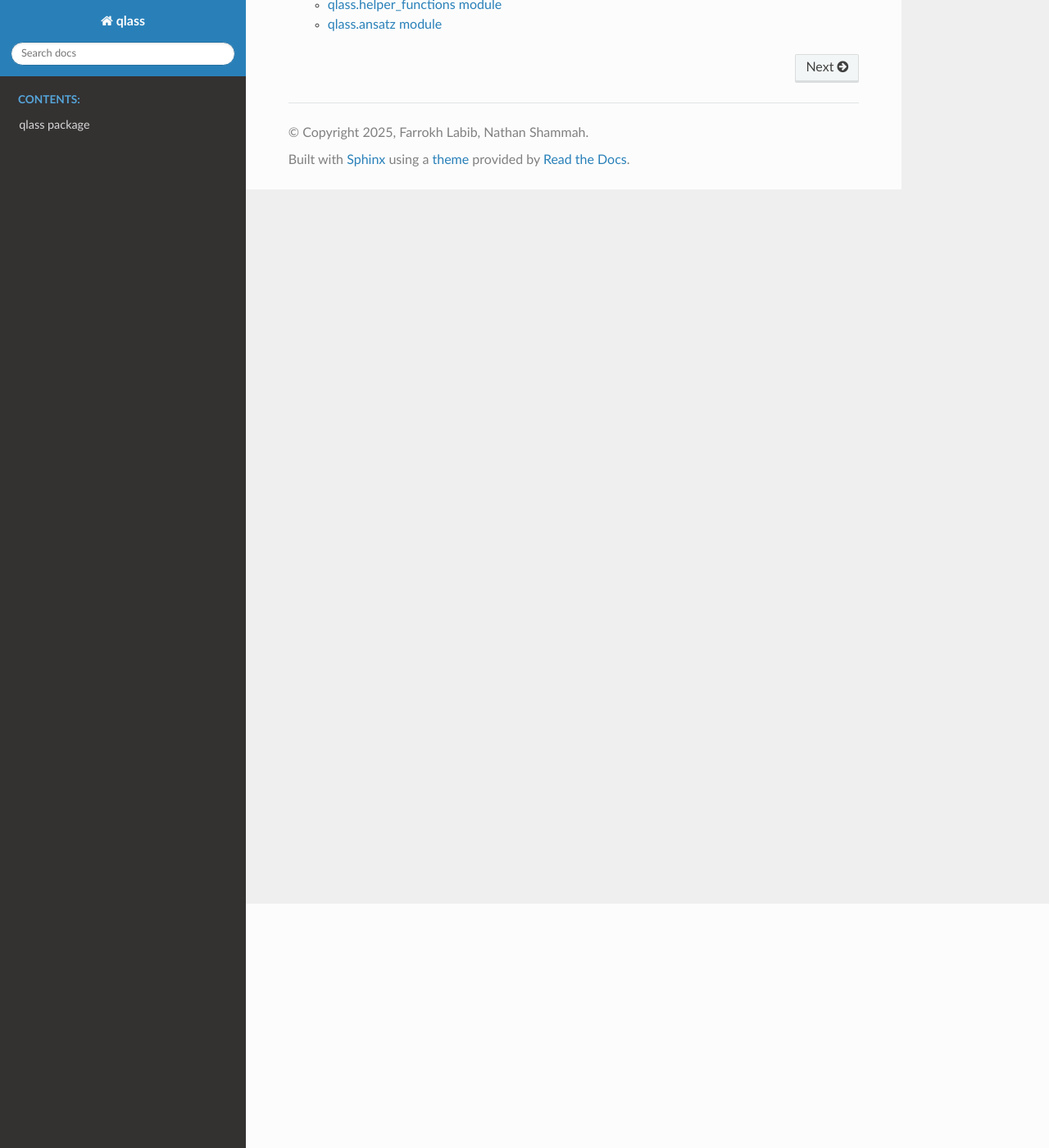
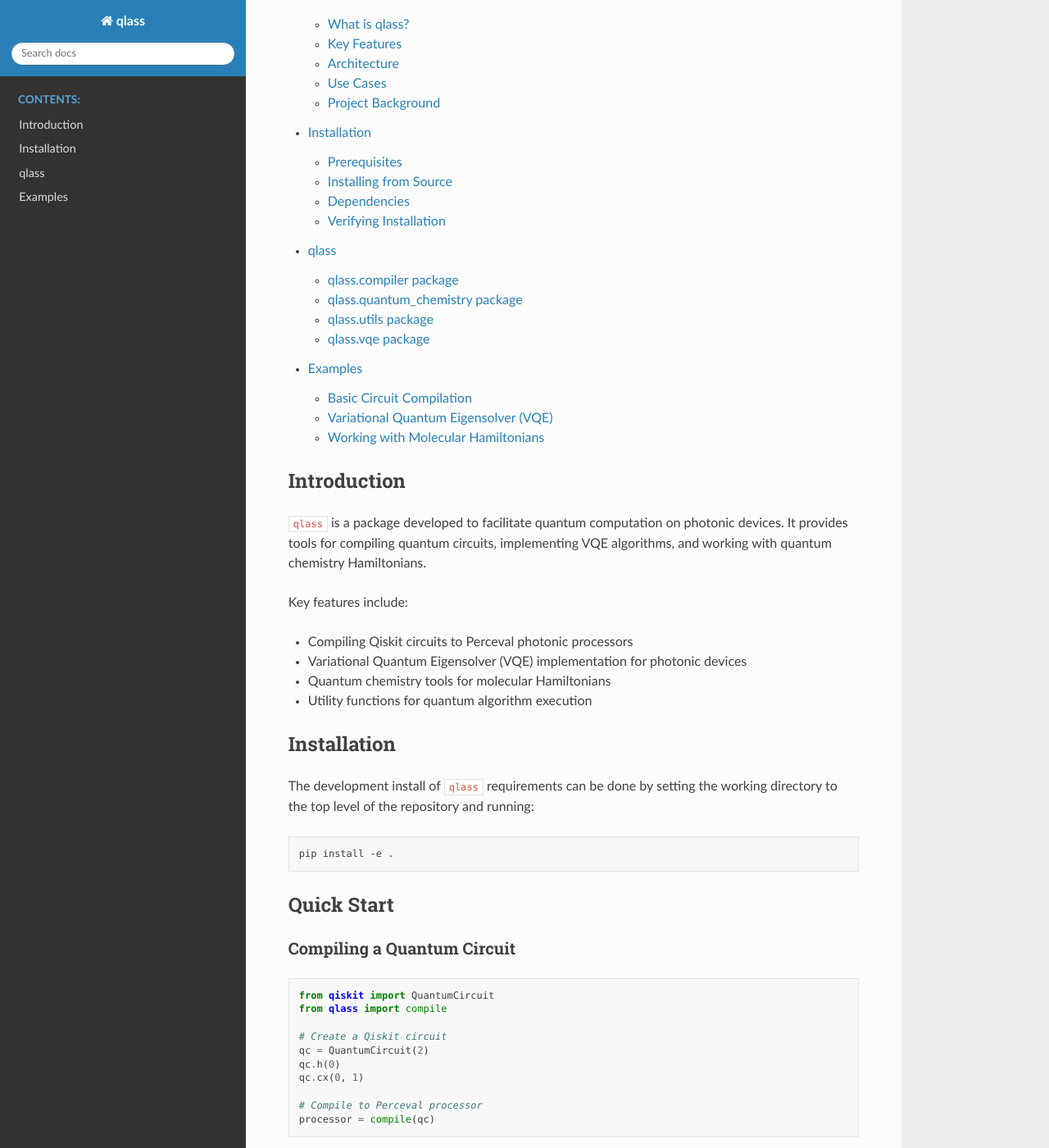
Before and after one commit to unitaryfoundation/qlass, a Sphinx documentation site: the page built from docs/index.rst, in a window 1280 px wide and 1400 px high, scrolled down 298 px. Shown: the whole window at 82% size. Built offline with Sphinx 7.4.7 and the Read the Docs theme 3.1.0, drawn with Linux system fonts in a browser that asks for light colours; some of the changed text lies outside the part shown.

```diff
--- /dev/null
+++ b/docs/examples.rst
@@ -0,0 +1,105 @@
+Examples
+========
+
+This section provides examples of how to use the qlass package for various quantum computing tasks on photonic devices.
+
+Basic Circuit Compilation
+-------------------------
+
+Compiling a quantum circuit from Qiskit to a Perceval processor:
+
+.. code-block:: python
+
+   from qiskit import QuantumCircuit
+   from qlass import compile
+
+   # Create a Qiskit circuit
+   qc = QuantumCircuit(2)
+   qc.h(0)
+   qc.cx(0, 1)
+
+   # Compile to Perceval processor
+   processor = compile(qc)
+
+   # Run the processor using Perceval's Sampler
+   from perceval.algorithm import Sampler
+   sampler = Sampler(processor)
+   results = sampler.samples(1000)
+
+Variational Quantum Eigensolver (VQE)
+-------------------------------------
+
+Implementing VQE to find the ground state energy of a molecule:
+
+.. code-block:: python
+
+   import numpy as np
+   from scipy.optimize import minimize
+   from perceval.algorithm import Sampler
+
+   from qlass.vqe import le_ansatz
+   from qlass.utils import loss_function
+   from qlass.quantum_chemistry import LiH_hamiltonian
+   from qlass.quantum_chemistry import brute_force_minimize
+
+   # Create a molecular Hamiltonian
+   hamiltonian = LiH_hamiltonian(num_electrons=2, num_orbitals=1)
+
+   # Define an executor function that runs the quantum circuit
+   def executor(params, pauli_string):
+       processor = le_ansatz(params, pauli_string)
+       sampler = Sampler(processor)
+       samples = sampler.samples(10000)
+       return samples
+
+   # Initial parameters for the variational circuit
+   initial_params = np.random.rand(4)  # For a 2-qubit system
+
+   # Run the VQE optimization
+   result = minimize(
+       loss_function,
+       initial_params,
+       args=(hamiltonian, executor),
+       method='COBYLA',
+       options={'maxiter': 20}
+   )
+
+   # Print the results
+   print(f"VQE Energy: {result.fun:.6f}")
+
+   # Compare with the exact solution
+   exact_energy = brute_force_minimize(hamiltonian)
+   print(f"Exact Energy: {exact_energy:.6f}")
+   print(f"Energy Difference: {abs(result.fun - exact_energy):.6f}")
+
+Working with Molecular Hamiltonians
+----------------------------------
+
+Generating and analyzing molecular Hamiltonians:
+
+.. code-block:: python
+
+   from qlass.quantum_chemistry import LiH_hamiltonian
+   from qlass.quantum_chemistry import hamiltonian_matrix, brute_force_minimize
+
+   # Generate a Hamiltonian for LiH with different parameters
+   hamiltonian = LiH_hamiltonian(
+       R=1.5,  # Bond length in Angstroms
+       charge=0,
+       spin=0,
+       num_electrons=2,
+       num_orbitals=1
+   )
+
+   # Print the Hamiltonian terms
+   print("Hamiltonian terms:")
+   for pauli_string, coefficient in hamiltonian.items():
+       print(f"  {pauli_string}: {coefficient:.6f}")
+
+   # Convert to matrix form
+   H_matrix = hamiltonian_matrix(hamiltonian)
+   print(f"Hamiltonian matrix shape: {H_matrix.shape}")
+
+   # Calculate the ground state energy
+   energy = brute_force_minimize(hamiltonian)
+   print(f"Ground state energy: {energy:.6f}")
--- a/docs/index.rst
+++ b/docs/index.rst
@@ -1,13 +1,97 @@
-.. qlass documentation master file, created by
-   sphinx-quickstart on Mon Mar 10 12:04:27 2025.
-   You can adapt this file completely to your liking, but it should at least
-   contain the root `toctree` directive.
 
 qlass documentation
 ===================
+
+**qlass**: A package to compile quantum algorithms on photonic devices,
+part of the Quantum Glass-based Photonic Integrated Circuits (QLASS) project.
 
 .. toctree::
    :maxdepth: 2
    :caption: Contents:
 
-   qlass
+   introduction
+   installation
+   modules
+   examples
+
+Introduction
+-----------
+
+``qlass`` is a package developed to facilitate quantum computation on photonic devices.
+It provides tools for compiling quantum circuits, implementing VQE algorithms,
+and working with quantum chemistry Hamiltonians.
+
+Key features include:
+
+* Compiling Qiskit circuits to Perceval photonic processors
+* Variational Quantum Eigensolver (VQE) implementation for photonic devices
+* Quantum chemistry tools for molecular Hamiltonians
+* Utility functions for quantum algorithm execution
+
+Installation
+-----------
+
+The development install of ``qlass`` requirements can be done by setting the working directory to the top level of the repository and running:
+
+.. code-block:: bash
+
+   pip install -e .
+
+Quick Start
+----------
+
+Compiling a Quantum Circuit
+^^^^^^^^^^^^^^^^^^^^^^^^^^
+
+.. code-block:: python
+
+   from qiskit import QuantumCircuit
+   from qlass import compile
+
+   # Create a Qiskit circuit
+   qc = QuantumCircuit(2)
+   qc.h(0)
+   qc.cx(0, 1)
+
+   # Compile to Perceval processor
+   processor = compile(qc)
+
+Running a VQE Algorithm
+^^^^^^^^^^^^^^^^^^^^^^
+
+.. code-block:: python
+
+   from qlass.vqe import le_ansatz
+   from qlass.utils import loss_function
+   from qlass.quantum_chemistry.hamiltonians import LiH_hamiltonian
+
+   # Generate a Hamiltonian for the LiH molecule
+   hamiltonian = LiH_hamiltonian(num_electrons=2, num_orbitals=1)
+
+   # Define an executor function that uses the linear entangled ansatz
+   def executor(params, pauli_string):
+       processor = le_ansatz(params, pauli_string)
+       sampler = Sampler(processor)
+       samples = sampler.samples(10_000)
+       return samples
+
+   # Run VQE optimization
+   from scipy.optimize import minimize
+   import numpy as np
+
+   initial_params = np.random.rand(4)
+
+   result = minimize(
+       loss_function,
+       initial_params,
+       args=(hamiltonian, executor),
+       method='COBYLA',
+       options={'maxiter': 30}
+   )
+
+Indices and tables
+==================
+
+* :ref:`genindex`
+* :ref:`modindex`
+* :ref:`search`
--- /dev/null
+++ b/docs/installation.rst
@@ -0,0 +1,59 @@
+Installation
+============
+
+Prerequisites
+------------
+
+Before installing ``qlass``, ensure you have the following:
+
+- Python 3.9 or newer
+- pip (Python package manager)
+
+Installing from Source
+---------------------
+
+The recommended way to install ``qlass`` is directly from the GitHub repository:
+
+.. code-block:: bash
+
+   # Clone the repository
+   git clone https://github.com/unitaryfund/qlass.git
+
+   # Navigate to the repository directory
+   cd qlass
+
+   # Install the package in development mode
+   pip install -e .
+
+This will install ``qlass`` and all its dependencies.
+
+Dependencies
+-----------
+
+``qlass`` relies on the following packages, which will be automatically installed:
+
+- qiskit (version 1.4.2)
+- numpy
+- perceval-quandela (version 0.12.1)
+- qiskit_aer
+- qiskit_nature
+- pyscf
+- tqdm
+- numba
+
+Verifying Installation
+---------------------
+
+To verify that ``qlass`` has been installed correctly, you can run a simple test:
+
+.. code-block:: python
+
+   import qlass
+   print(qlass.__version__)
+
+   # Try importing a few key modules
+   from qlass import compile
+   from qlass.quantum_chemistry import LiH_hamiltonian
+   from qlass.vqe import le_ansatz
+
+   print("qlass installed successfully!")
--- /dev/null
+++ b/docs/introduction.rst
@@ -0,0 +1,42 @@
+Introduction
+============
+
+What is qlass?
+-------------
+
+``qlass`` is a Python package designed to facilitate quantum computing on photonic devices. It is part of the Quantum Glass-based Photonic Integrated Circuits (QLASS) project funded by the European Union.
+
+The package provides tools for compiling quantum algorithms written in Qiskit to run on photonic quantum computers, with a particular focus on variational quantum algorithms like the Variational Quantum Eigensolver (VQE).
+
+Key Features
+-----------
+
+- **Circuit Compilation**: Convert Qiskit quantum circuits to Perceval photonic processors
+- **VQE Implementation**: Run Variational Quantum Eigensolver algorithms on photonic hardware
+- **Quantum Chemistry Tools**: Generate and manipulate molecular Hamiltonians
+- **Utility Functions**: Process measurement results and compute expectation values
+
+Architecture
+-----------
+
+The ``qlass`` package is organized into several modules:
+
+- **compiler**: Tools for converting quantum circuits to photonic processors
+- **quantum_chemistry**: Functions for generating and analyzing molecular Hamiltonians
+- **vqe**: Implementations of variational quantum ansatzes for photonic computing
+- **utils**: Utility functions for algorithm execution and result processing
+
+Use Cases
+--------
+
+``qlass`` is designed for researchers and developers who want to:
+
+1. Explore quantum algorithms on photonic hardware
+2. Study molecular systems using variational quantum algorithms
+3. Develop hybrid quantum-classical algorithms for chemistry simulations
+4. Benchmark the performance of photonic quantum computers
+
+Project Background
+----------------
+
+The ``qlass`` package is developed by the Unitary Foundation as part of the QLASS project, which aims to develop quantum technologies based on photonic integrated circuits. The project is funded by the European Union.
--- a/docs/modules.rst
+++ b/docs/modules.rst
@@ -4,4 +4,7 @@ qlass
 .. toctree::
    :maxdepth: 4
 
-   qlass
+   qlass.compiler
+   qlass.quantum_chemistry
+   qlass.utils
+   qlass.vqe
```
Also changed, not shown: README.md (+57 -0 lines), docs/qlass.compiler.rst (added, +12 -0 lines), docs/qlass.quantum_chemistry.rst (added, +20 -0 lines), docs/qlass.rst (+52 -12 lines), docs/qlass.utils.rst (added, +12 -0 lines), docs/qlass.vqe.rst (added, +12 -0 lines).
